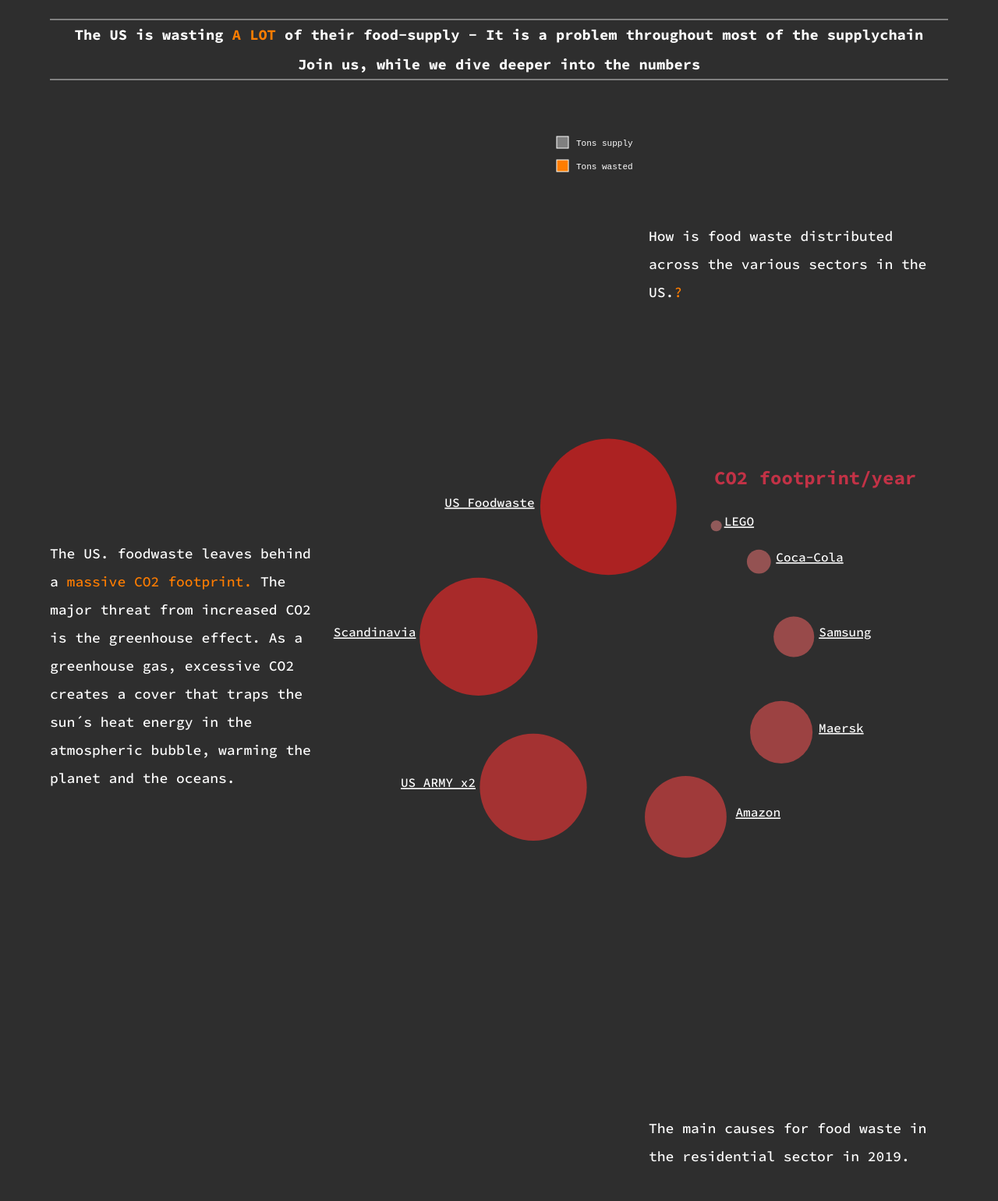
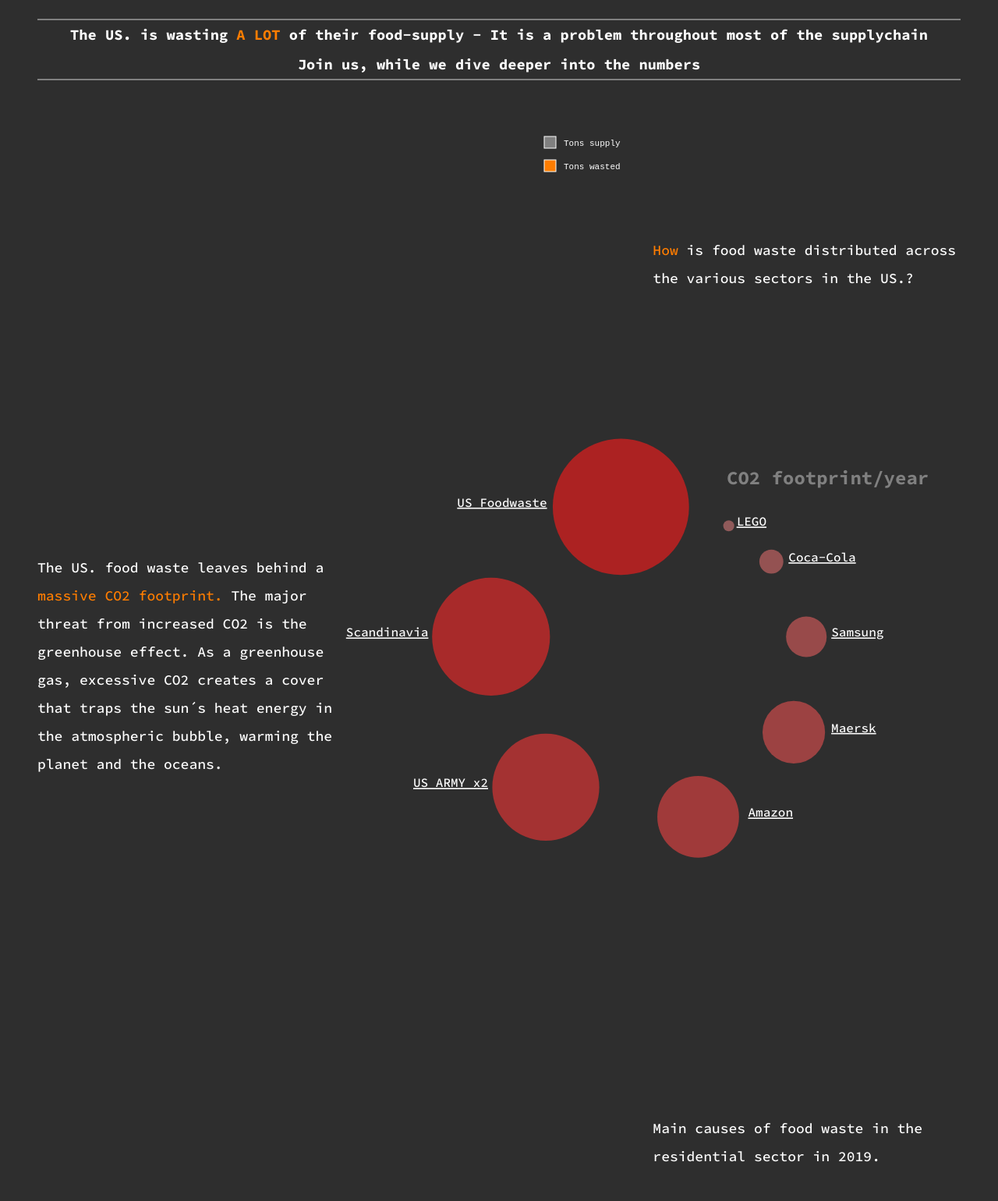
Before and after one commit to WilliamKruse/projekt1, a website: page public/index.html in a window 1280 px wide. Shown: the part 179-1719 px from the top of the page at 78% size. Drawn offline with Linux system fonts and the light colour scheme; no server answers.

Commit message:
små ændringer

```diff
--- a/public/index.html
+++ b/public/index.html
@@ -15,20 +15,20 @@
 </head>
 <body>
 <div class="intro">
-    <h1>US. FOODWASTE </h1>
+    <h1>US. FOOD WASTE </h1>
     <h2>Explore the data!</h2>
-    <h3>The US is wasting <span style="color: rgb(255,125,0)"> A LOT</span> of their food-supply - It is a problem throughout most of the supplychain <br> Join us, while we dive deeper into the numbers</h3>
+    <h3>The US. is wasting <span style="color: rgb(255,125,0)"> A LOT</span> of their food-supply - It is a problem throughout most of the supplychain <br> Join us, while we dive deeper into the numbers</h3>
 </div>
 
 <div id="grid">
     <div class="barchart"></div>
     <div class="barchartText">
-        <p1>How is food waste distributed across the various sectors in the US.<span style="color: rgb(255,125,0)">?</span> </p1>
+        <p1><span style="color: rgb(255,125,0)">How</span> is food waste distributed across the various sectors in the US.? </p1>
     </div>
     </div>
     <div id="grid2">
 <div class="spiralText">
-    <p1>The US. foodwaste leaves behind a <span style="color: rgb(255,125,0)">massive CO2 footprint.</span>
+    <p1>The US. food waste leaves behind a <span style="color: rgb(255,125,0)">massive CO2 footprint.</span>
       The major threat from increased CO2 is the greenhouse effect.
       As a greenhouse gas, excessive CO2 creates a cover that traps the sun´s heat energy in the atmospheric bubble,
       warming the planet and the oceans.</p1>
@@ -38,7 +38,7 @@
 <div id="grid3">
   <div class="treemap"></div>
   <div class="treemapText">
-    <p1>The main causes for food waste in the residential sector in 2019.<br><br>
+    <p1>Main causes of food waste in the residential sector in 2019.<br><br>
       <span style="font-weight: bold">What can <span style="color: rgb(255,125,0)">YOU</span> do to change your habbits?</span></p1>
   </div>
 </div>
@@ -282,7 +282,13 @@
         .style("text-decoration", "underline")
 
         //og nu tekst som overskrift
-        layer2.append("text").text("CO2 footprint/year").attr("x", 500).attr("y", 80).style("font-size", "24px").attr("fill", "rgb(194,50,70)").style("font-weight", "bold")
+        layer2.append("text")
+        .text("CO2 footprint/year")
+        .attr("x", 500)
+        .attr("y", 80)
+        .style("font-size", "24px")
+        .attr("fill", "rgb(128,128,128)")
+        .style("font-weight", "bold")
         .attr("font-family", "'Source Code Pro', monospace")
 
 // her laver jeg animationen der sker når man ruller ned på siden
@@ -440,7 +446,7 @@
           .data(newArray)
           .transition()
           .ease(d3.easeExpOut)
-          .duration(2000)
+          .duration(5000)
           .attr("y", function(d){
         return bh - yScale(d[0]);
       })
@@ -465,14 +471,15 @@
       layer2b.selectAll("rect")
           .data(newArray)
           .transition()
+          .delay(1500)
           .ease(d3.easeExpOut)
-          .duration(2000)
+          .duration(5000)
           .attr("y", function(d){
         return bh - yScale(d[1]);
       })
           .attr("height", function(d) { return yScale(d[1])- padding
       } )
-          .delay(function(d, i){return 300 +i * 150})
+
 
       // create sector name
       layer3b.selectAll("text")
--- a/public/style.css
+++ b/public/style.css
@@ -2,8 +2,8 @@
 
 body {
   background-color: rgb(46, 46, 46);
-  margin-left: 4em;
-  margin-right: 4em;
+  margin-left: 3em;
+  margin-right: 3em;
 }
 
 .intro > h1{
```
